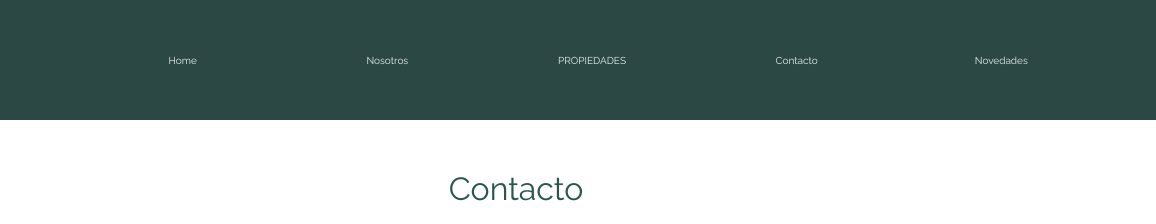
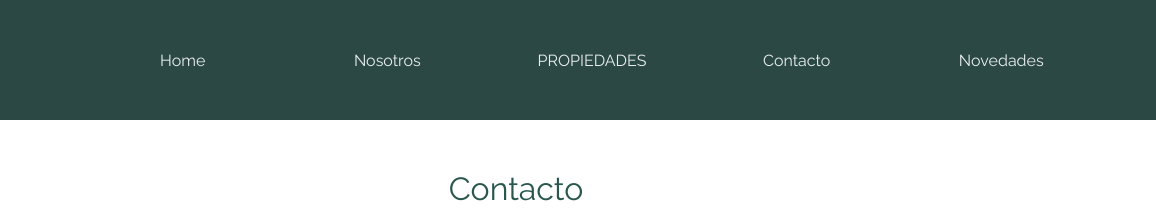
Before and after one commit to piapasqualini/coderhousePASQUALINI, a website: page secciones/contacto.html in a window 1280 px wide. Shown: the top 224 px of the page, 124-1280 px from the left. Drawn offline with Linux system fonts and the light colour scheme.

Commit message:
actualizacion de detalles

```diff
--- a/secciones/contacto.html
+++ b/secciones/contacto.html
@@ -31,7 +31,7 @@
             </a>
           </picture>
 
-          <ul class="header__menu">
+          <ul class="header__menu fs-small">
             <li><a href="../index.html">Home</a></li>
             <li><a href="../secciones/nosotros.html">Nosotros</a></li>
             <li><a href="../secciones/propiedades.html">PROPIEDADES</a></li>
```
